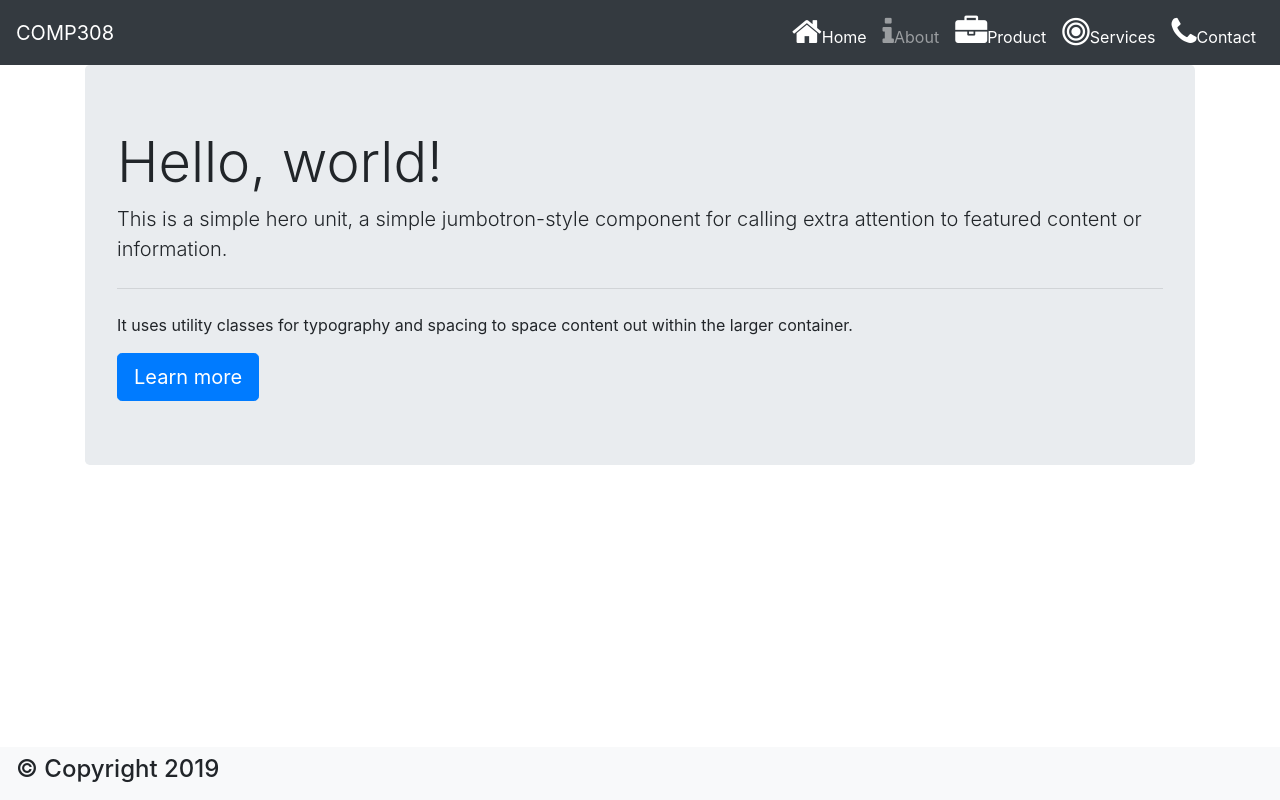
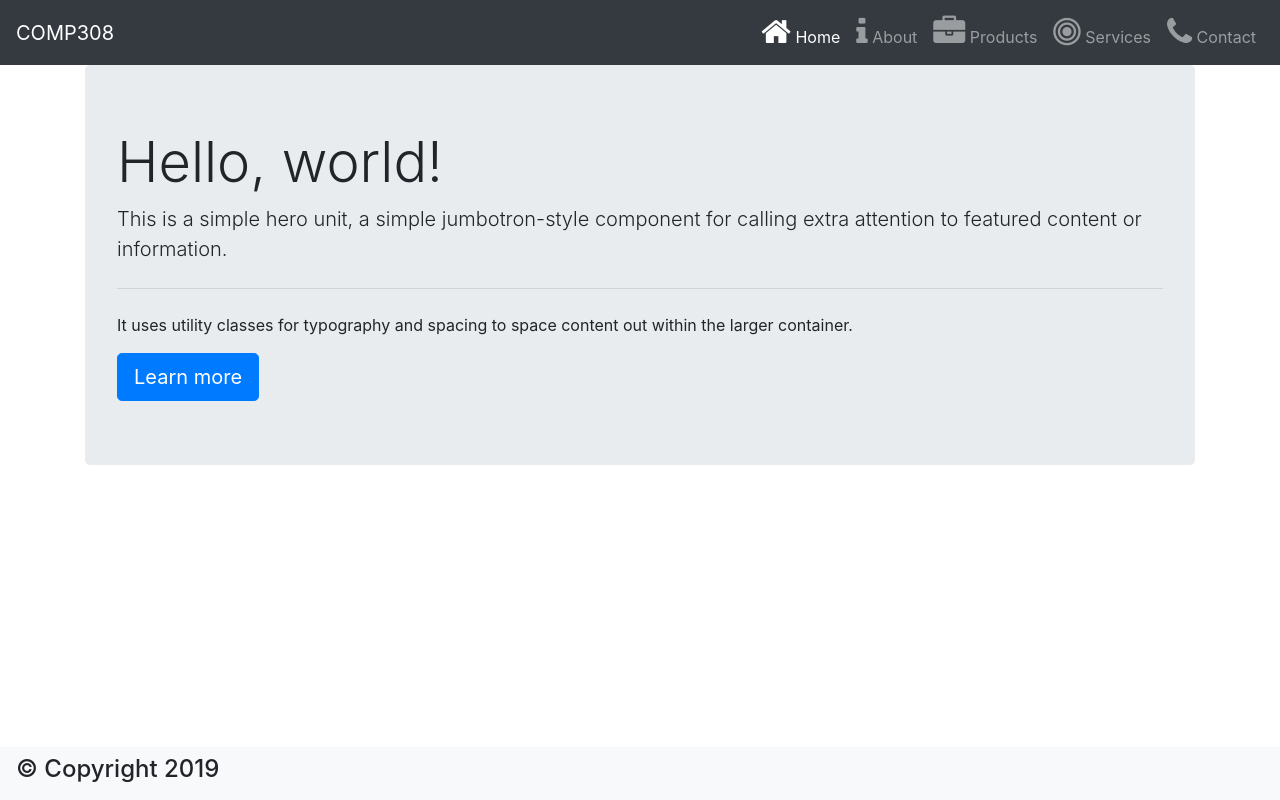
Before and after one commit to mokhy/COMP308-W2019-Lesson1, a website: page index.html in a window 1280 px wide. Drawn offline with nearby package versions, Linux system fonts and the light colour scheme.

Commit message:
added Bootstrap support v2

```diff
--- a/index.html
+++ b/index.html
@@ -11,7 +11,7 @@
     <link rel="stylesheet" href="./Content/app.css">
 </head>
 <body>
-    <container>
+    <header>
         <nav class="navbar navbar-expand-lg navbar-dark bg-dark">
             <a class="navbar-brand" href="#">COMP308</a>
             <button class="navbar-toggler" type="button" data-toggle="collapse" data-target="#navbarSupportedContent" aria-controls="navbarSupportedContent" aria-expanded="false" aria-label="Toggle navigation">
@@ -21,24 +21,24 @@
             <div class="collapse navbar-collapse" id="navbarSupportedContent">
               <ul class="navbar-nav ml-auto">
                 <li class="nav-item active">
-              <a class="nav-link" href="#"><i class="fa fa-2x fa-home"></i>Home<span class="sr-only">(current)</span></a>
+                  <a class="nav-link" href="#"><i class="fa fa-2x fa-home"></i> Home <span class="sr-only">(current)</span></a>
                 </li>
                 <li class="nav-item">
-              <a class="nav-link" href="#"><i class="fa fa-2x fa-info"></i>About</a>
+                  <a class="nav-link" href="#"><i class="fa fa-2x fa-info"></i> About</a>
                 </li>
-            <li class="nav-item active">
-                <a class="nav-link" href="#"><i class="fa fa-2x fa-briefcase"></i>Product<span class="sr-only">(current)</span></a>
+                <li class="nav-item">
+                  <a class="nav-link" href="#"><i class="fa fa-2x fa-briefcase"></i> Products</a>
                 </li>
-              <li class="nav-item active">
-                <a class="nav-link" href="#"><i class="fa fa-2x fa-bullseye"></i>Services<span class="sr-only">(current)</span></a>
+                <li class="nav-item">
+                  <a class="nav-link" href="#"><i class="fa fa-2x fa-bullseye"></i> Services</a>
                 </li>
-              <li class="nav-item active">
-                <a class="nav-link" href="#"><i class="fa fa-2x fa-phone"></i>Contact<span class="sr-only">(current)</span></a>
+                <li class="nav-item">
+                        <a class="nav-link" href="#"><i class="fa fa-2x fa-phone"></i> Contact</a>
                 </li>
-
+              </ul>
             </div>
           </nav>
-    </container>
+        </header>
 
       <!--Main Content-->
     <main class="container">
```
Lines whose indentation alone changed are shown as unchanged.
